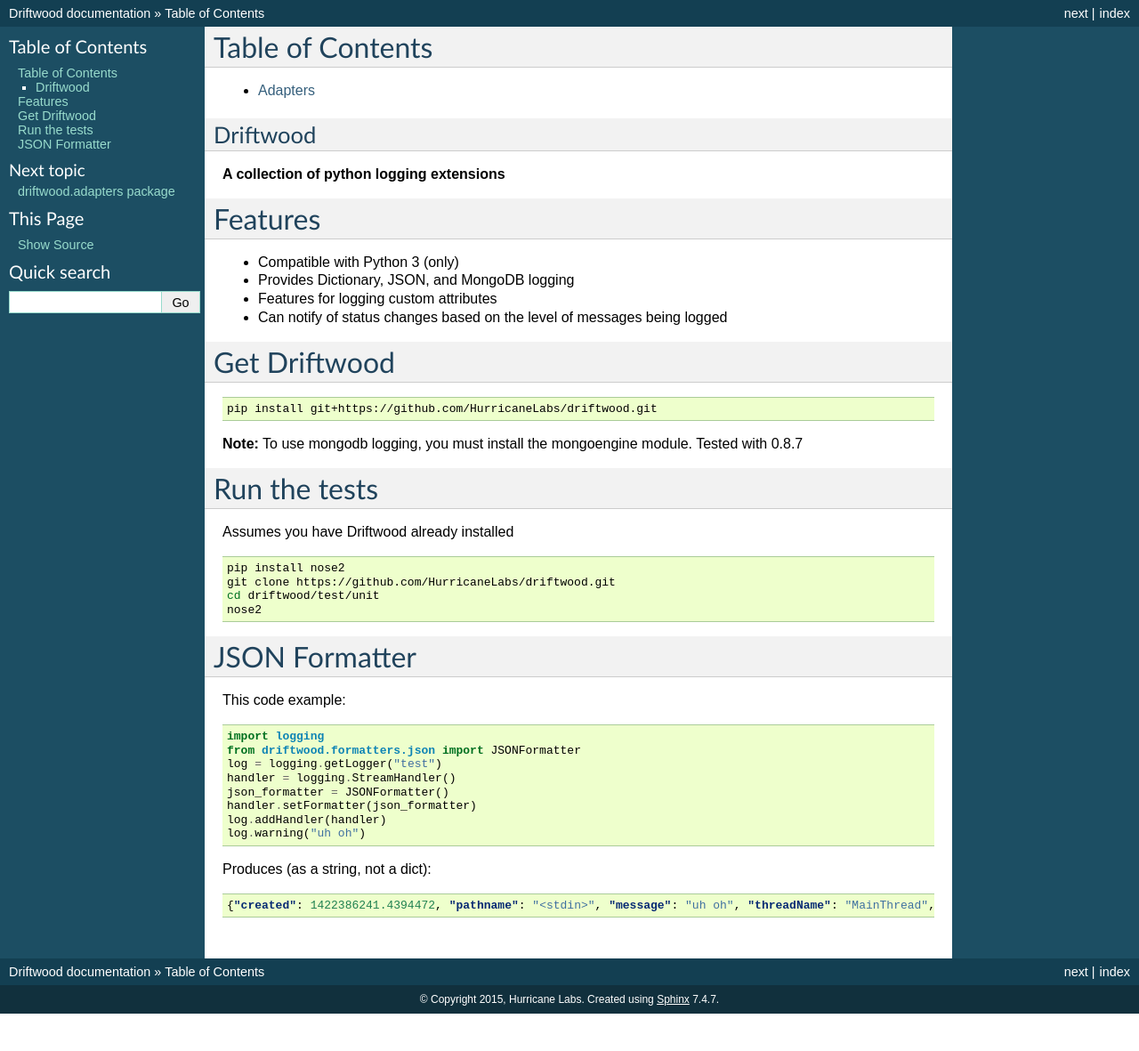
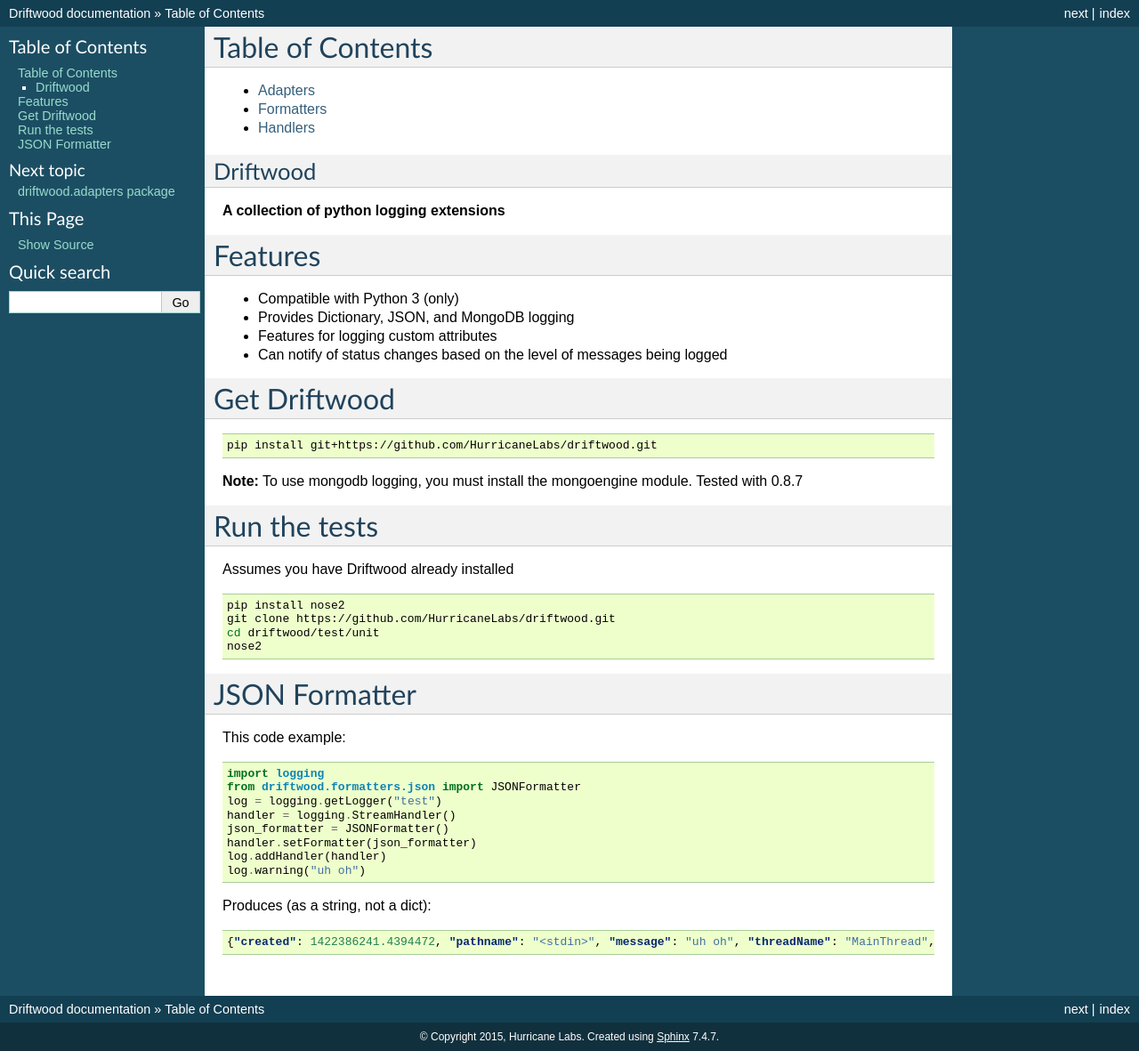
Before and after one commit to lwcolton/driftwood, a Sphinx documentation site: the page built from doc/index.rst, in a window 1280 px wide. Shown: the whole page at 89% size. Built offline with Sphinx 7.4.7, drawn with Linux system fonts in a browser that asks for light colours; before the commit the page ends 1139 px from its top, so only the background shows below that.

Commit message:
add other secionts to ToC

```diff
--- a/doc/index.rst
+++ b/doc/index.rst
@@ -5,6 +5,8 @@
     :titlesonly:
 
     Adapters <driftwood.adapters>
+    Formatters <driftwood.formatters>
+    Handlers <driftwood.handlers>
 
 .. include:: ../README.rst
     :start-after: `Full Documentation <http://driftwood.readthedocs.org/en/latest/>`_
```
